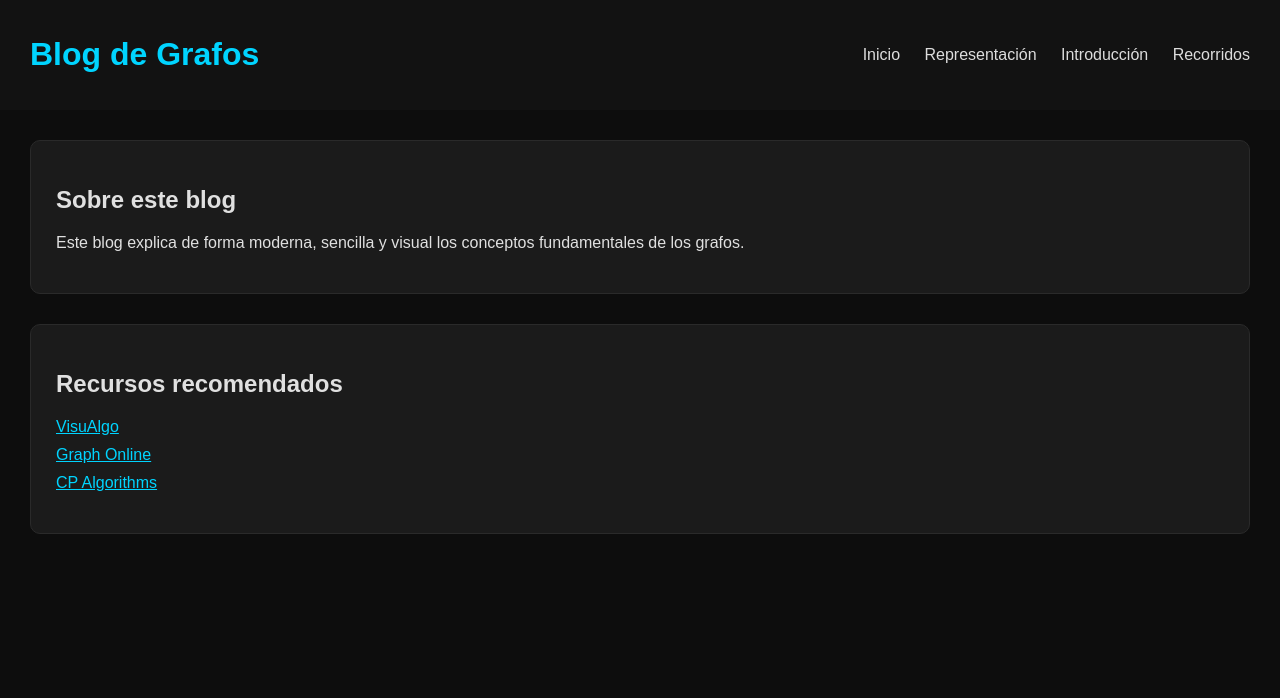
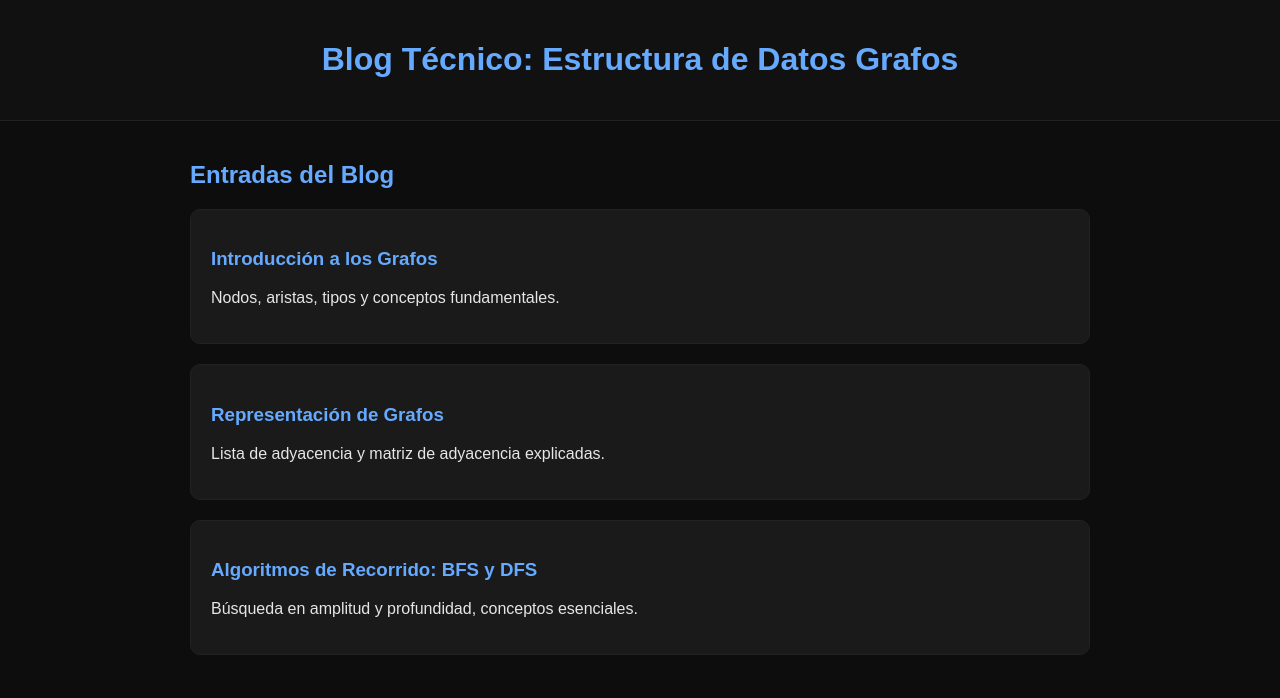
Before and after one commit to ganavarroc-star/blog-grafos, a plain HTML site: page index.html in a window 1280 px wide. Drawn offline with Linux system fonts and the light colour scheme.

Commit message:
Add files via upload

```diff
--- a/index.html
+++ b/index.html
@@ -1,37 +1,33 @@
 
 <!DOCTYPE html>
-<html>
+<html lang="es">
 <head>
-    <meta charset="UTF-8">
-    <title>Blog de Grafos</title>
-    <link rel="stylesheet" href="../css_style.css">
-    <link rel="stylesheet" href="css_style.css">
+<meta charset="UTF-8">
+<title>Blog Técnico sobre Grafos</title>
+<link rel="stylesheet" href="css/style.css">
 </head>
 <body>
+<header>
+<h1>Blog Técnico: Estructura de Datos Grafos</h1>
+</header>
+<div class="container">
+<h2>Entradas del Blog</h2>
 
-<header class="navbar">
-    <h1 class="logo">Blog de Grafos</h1>
-    <nav>
-        <a href="index.html">Inicio</a>
-        <a href="posts/representacion-grafos.html">Representación</a>
-        <a href="posts/introduccion-grafos.html">Introducción</a>
-        <a href="posts/algoritmos-recorrido.html">Recorridos</a>
-    </nav>
-</header>
+<div class="post-card">
+<h3><a href="posts/introduccion-grafos.html">Introducción a los Grafos</a></h3>
+<p>Nodos, aristas, tipos y conceptos fundamentales.</p>
+</div>
 
-<section class="about fade-in">
-    <h2>Sobre este blog</h2>
-    <p>Este blog explica de forma moderna, sencilla y visual los conceptos fundamentales de los grafos.</p>
-</section>
+<div class="post-card">
+<h3><a href="posts/representacion-grafos.html">Representación de Grafos</a></h3>
+<p>Lista de adyacencia y matriz de adyacencia explicadas.</p>
+</div>
 
-<section class="resources fade-in">
-    <h2>Recursos recomendados</h2>
-    <ul>
-        <li><a target="_blank" href="https://visualgo.net/en">VisuAlgo</a></li>
-        <li><a target="_blank" href="https://graphonline.ru/en/">Graph Online</a></li>
-        <li><a target="_blank" href="https://cp-algorithms.com/">CP Algorithms</a></li>
-    </ul>
-</section>
+<div class="post-card">
+<h3><a href="posts/algoritmos-recorrido.html">Algoritmos de Recorrido: BFS y DFS</a></h3>
+<p>Búsqueda en amplitud y profundidad, conceptos esenciales.</p>
+</div>
 
+</div>
 </body>
 </html>
```
